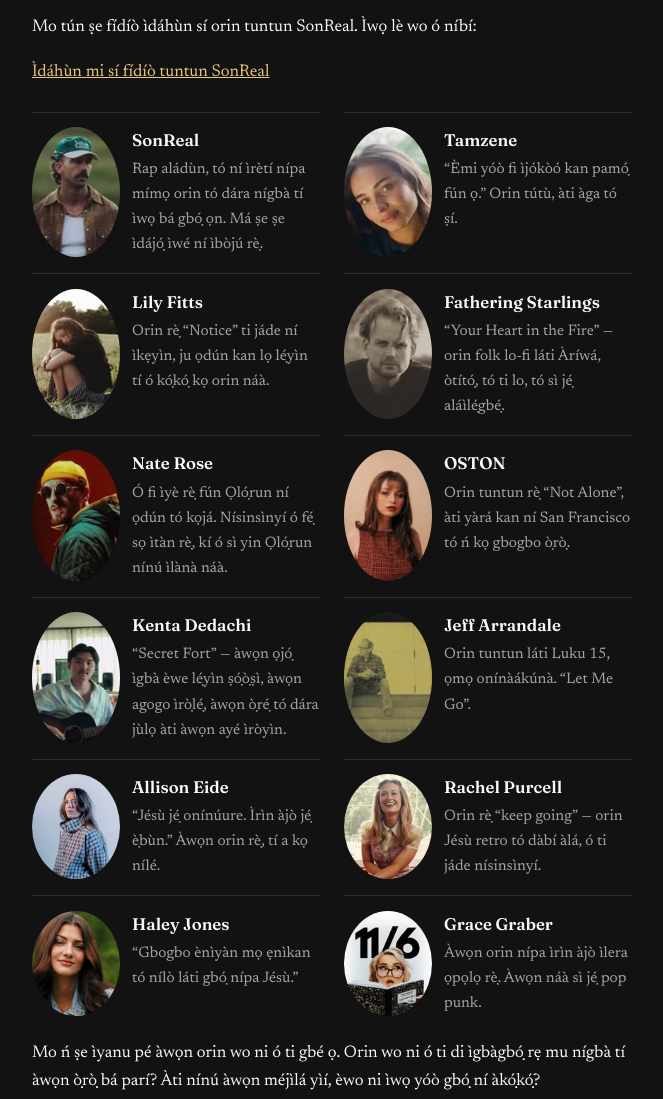
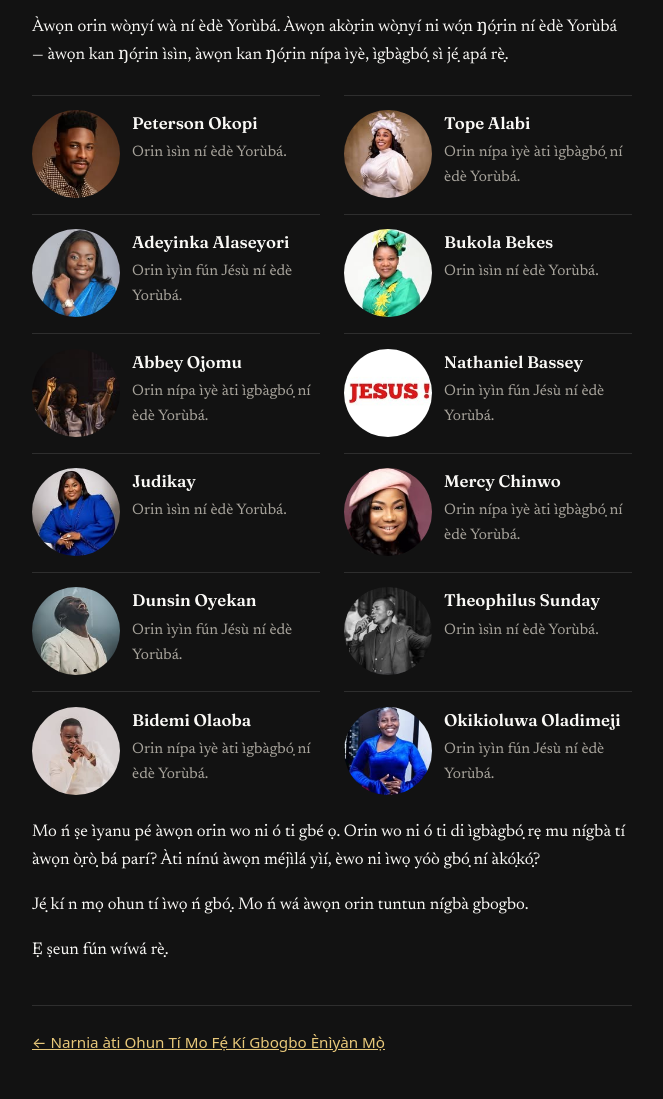
Before and after one commit to streamjonathan/jonathanmccallum-yo, an Eleventy site: page content/posts/2026-11-23-music-and-faith.md in a window 1280 px wide. Shown: the part 540-1639 px from the top of the page, without its empty margins (308-971 px from the left). Built offline with nearby package versions, Linux system fonts and the light colour scheme; Eleventy itself is replaced by a stand-in of ours; files that its build step writes are made by us from their sources.

Commit message:
Music and Faith: feature musicians who sing in this language (yo)

```diff
--- a/content/posts/2026-11-23-music-and-faith.md
+++ b/content/posts/2026-11-23-music-and-faith.md
@@ -3,7 +3,7 @@ title: "Orin àti Ìgbàgbọ́"
 date: 2026-11-23
 slug: music-and-faith
 draft: false
-shareImage: /images/music-faith/sonreal.jpg
+shareImage: /images/music-faith/okopi_peterson.jpg
 ---
 
 Mo ń lo àkókò púpọ̀ láti gbọ́ àwọn akọrin lórí Instagram. Àwọn kan nínú wọn tí mo ti ń gbọ́ lẹ́yìn yìí ni wọ̀nyí.
@@ -14,70 +14,68 @@ Paulu ṣe nǹkan bí èyí ní Athens. Ó lo ẹ̀wì àti èdè wọn, bí w
 
 Wọn kì í kọrin ìsìn gbogbo. Ọ̀pọ̀lọpọ̀ nínú wọn ń kọrin nípa ìyè nìkan, ìgbàgbọ́ sì jẹ́ apá rẹ̀. Èyí ni ohun tí mo fẹ́ràn nípa wọn. Tẹ káàdì láti wo orin náà lórí Instagram.
 
-Mo tún ṣe fídíò ìdáhùn sí orin tuntun SonReal. Ìwọ lè wo ó níbí:
-
-[Ìdáhùn mi sí fídíò tuntun SonReal](https://www.youtube.com/shorts/wePjZMr6beE)
+Àwọn orin wọ̀nyí wà ní èdè Yorùbá. Àwọn akọ̀rin wọ̀nyí ni wọ́n ŋọ́rin ní èdè Yorùbá — àwọn kan ŋọ́rin ìsìn, àwọn kan ŋọ́rin nípa ìyè, ìgbàgbọ́ sì jẹ́ apá rẹ̀.
 
 <div class="ig-grid">
-<a class="ig-card" href="https://www.instagram.com/reel/DgBgmKwB84s/" target="_blank" rel="noopener">
-<img class="ig-card__img" src="/images/music-faith/sonreal.jpg" alt="SonReal" loading="lazy" width="150" height="150">
-<span class="ig-card__text"><span class="ig-card__name">SonReal</span>
-<span class="ig-card__note">Rap aládùn, tó ní ìrètí nípa mímọ orin tó dára nígbà tí ìwọ bá gbọ́ ọn. Má ṣe ṣe ìdájọ́ ìwé ní ìbòjú rẹ̀.</span></span>
+<a class="ig-card" href="https://www.instagram.com/reel/DJYl8zBCPu2/" target="_blank" rel="noopener">
+<img class="ig-card__img" src="/images/music-faith/okopi_peterson.jpg" alt="Peterson Okopi" loading="lazy" width="150" height="150">
+<span class="ig-card__text"><span class="ig-card__name">Peterson Okopi</span>
+<span class="ig-card__note">Orin ìsìn ní èdè Yorùbá.</span></span>
 </a>
-<a class="ig-card" href="https://www.instagram.com/reel/DgDnpYFAUjr/" target="_blank" rel="noopener">
-<img class="ig-card__img" src="/images/music-faith/tamzene.jpg" alt="Tamzene" loading="lazy" width="150" height="150">
-<span class="ig-card__text"><span class="ig-card__name">Tamzene</span>
-<span class="ig-card__note">“Èmi yóò fi ìjókòó kan pamọ́ fún ọ.” Orin tútù, àti àga tó ṣí.</span></span>
+<a class="ig-card" href="https://www.instagram.com/reel/DgCrbc5usqj/" target="_blank" rel="noopener">
+<img class="ig-card__img" src="/images/music-faith/tope_alabi_.jpg" alt="Tope Alabi" loading="lazy" width="150" height="150">
+<span class="ig-card__text"><span class="ig-card__name">Tope Alabi</span>
+<span class="ig-card__note">Orin nípa ìyè àti ìgbàgbọ́ ní èdè Yorùbá.</span></span>
 </a>
-<a class="ig-card" href="https://www.instagram.com/reel/Df5X6L3K-3W/" target="_blank" rel="noopener">
-<img class="ig-card__img" src="/images/music-faith/lilyfittsmusic.jpg" alt="Lily Fitts" loading="lazy" width="150" height="150">
-<span class="ig-card__text"><span class="ig-card__name">Lily Fitts</span>
-<span class="ig-card__note">Orin rẹ̀ “Notice” ti jáde ní ìkẹyìn, ju ọdún kan lọ lẹ́yìn tí ó kọ́kọ́ kọ orin náà.</span></span>
+<a class="ig-card" href="https://www.instagram.com/reel/DgF9-rkx_iA/" target="_blank" rel="noopener">
+<img class="ig-card__img" src="/images/music-faith/adeyinkaalaseyori.jpg" alt="Adeyinka Alaseyori" loading="lazy" width="150" height="150">
+<span class="ig-card__text"><span class="ig-card__name">Adeyinka Alaseyori</span>
+<span class="ig-card__note">Orin ìyìn fún Jésù ní èdè Yorùbá.</span></span>
 </a>
-<a class="ig-card" href="https://www.instagram.com/reel/DgE-ybeI6ko/" target="_blank" rel="noopener">
-<img class="ig-card__img" src="/images/music-faith/fatheringstarlings.jpg" alt="Fathering Starlings" loading="lazy" width="150" height="150">
-<span class="ig-card__text"><span class="ig-card__name">Fathering Starlings</span>
-<span class="ig-card__note">“Your Heart in the Fire” — orin folk lo-fi láti Àríwá, òtítọ́, tó ti lo, tó sì jẹ́ aláìlẹ́gbẹ́.</span></span>
+<a class="ig-card" href="https://www.instagram.com/reel/DgHJ6cXuDZK/" target="_blank" rel="noopener">
+<img class="ig-card__img" src="/images/music-faith/bekesbukola.jpg" alt="Bukola Bekes" loading="lazy" width="150" height="150">
+<span class="ig-card__text"><span class="ig-card__name">Bukola Bekes</span>
+<span class="ig-card__note">Orin ìsìn ní èdè Yorùbá.</span></span>
 </a>
-<a class="ig-card" href="https://www.instagram.com/reel/DfkSMZhpium/" target="_blank" rel="noopener">
-<img class="ig-card__img" src="/images/music-faith/naterosemusic.jpg" alt="Nate Rose" loading="lazy" width="150" height="150">
-<span class="ig-card__text"><span class="ig-card__name">Nate Rose</span>
-<span class="ig-card__note">Ó fi ìyè rẹ̀ fún Ọlọ́run ní ọdún tó kọjá. Nísinsìnyí ó fẹ́ sọ ìtàn rẹ̀, kí ó sì yin Ọlọ́run nínú ìlànà náà.</span></span>
+<a class="ig-card" href="https://www.instagram.com/reel/DfxmdO1Ontt/" target="_blank" rel="noopener">
+<img class="ig-card__img" src="/images/music-faith/abbey_ojomu.jpg" alt="Abbey Ojomu" loading="lazy" width="150" height="150">
+<span class="ig-card__text"><span class="ig-card__name">Abbey Ojomu</span>
+<span class="ig-card__note">Orin nípa ìyè àti ìgbàgbọ́ ní èdè Yorùbá.</span></span>
 </a>
-<a class="ig-card" href="https://www.instagram.com/p/DgBMyeNkkyO/" target="_blank" rel="noopener">
-<img class="ig-card__img" src="/images/music-faith/ostonmusic.jpg" alt="OSTON" loading="lazy" width="150" height="150">
-<span class="ig-card__text"><span class="ig-card__name">OSTON</span>
-<span class="ig-card__note">Orin tuntun rẹ̀ “Not Alone”, àti yàrá kan ní San Francisco tó ń kọ gbogbo ọ̀rọ̀.</span></span>
+<a class="ig-card" href="https://www.instagram.com/reel/DgEg2y_C8-P/" target="_blank" rel="noopener">
+<img class="ig-card__img" src="/images/music-faith/nathanielblow.jpg" alt="Nathaniel Bassey" loading="lazy" width="150" height="150">
+<span class="ig-card__text"><span class="ig-card__name">Nathaniel Bassey</span>
+<span class="ig-card__note">Orin ìyìn fún Jésù ní èdè Yorùbá.</span></span>
 </a>
-<a class="ig-card" href="https://www.instagram.com/reel/Df1qtokoyBh/" target="_blank" rel="noopener">
-<img class="ig-card__img" src="/images/music-faith/kenta_dedachi.jpg" alt="Kenta Dedachi" loading="lazy" width="150" height="150">
-<span class="ig-card__text"><span class="ig-card__name">Kenta Dedachi</span>
-<span class="ig-card__note">“Secret Fort” — àwọn ọjọ́ ìgbà èwe lẹ́yìn ṣọ́ọ̀ṣì, àwọn agogo ìrọ̀lẹ́, àwọn ọ̀rẹ́ tó dára jùlọ àti àwọn ayé ìròyìn.</span></span>
+<a class="ig-card" href="https://www.instagram.com/reel/DgF3kVpoiJS/" target="_blank" rel="noopener">
+<img class="ig-card__img" src="/images/music-faith/officialjudikay.jpg" alt="Judikay" loading="lazy" width="150" height="150">
+<span class="ig-card__text"><span class="ig-card__name">Judikay</span>
+<span class="ig-card__note">Orin ìsìn ní èdè Yorùbá.</span></span>
 </a>
-<a class="ig-card" href="https://www.instagram.com/reel/DfCRnSiPXa5/" target="_blank" rel="noopener">
-<img class="ig-card__img" src="/images/music-faith/jeffarrandale.jpg" alt="Jeff Arrandale" loading="lazy" width="150" height="150">
-<span class="ig-card__text"><span class="ig-card__name">Jeff Arrandale</span>
-<span class="ig-card__note">Orin tuntun láti Luku 15, ọmọ onínàákúnà. “Let Me Go”.</span></span>
+<a class="ig-card" href="https://www.instagram.com/reel/DgCXlLOPx_x/" target="_blank" rel="noopener">
+<img class="ig-card__img" src="/images/music-faith/mercychinwo.jpg" alt="Mercy Chinwo" loading="lazy" width="150" height="150">
+<span class="ig-card__text"><span class="ig-card__name">Mercy Chinwo</span>
+<span class="ig-card__note">Orin nípa ìyè àti ìgbàgbọ́ ní èdè Yorùbá.</span></span>
 </a>
-<a class="ig-card" href="https://www.instagram.com/reel/Df71X0lzZsN/" target="_blank" rel="noopener">
-<img class="ig-card__img" src="/images/music-faith/allison_eide.jpg" alt="Allison Eide" loading="lazy" width="150" height="150">
-<span class="ig-card__text"><span class="ig-card__name">Allison Eide</span>
-<span class="ig-card__note">“Jésù jẹ́ onínúure. Ìrìn àjò jẹ́ ẹ̀bùn.” Àwọn orin rẹ̀, tí a kọ nílé.</span></span>
+<a class="ig-card" href="https://www.instagram.com/reel/DgFnG7aNEvj/" target="_blank" rel="noopener">
+<img class="ig-card__img" src="/images/music-faith/dunsinoyekan.jpg" alt="Dunsin Oyekan" loading="lazy" width="150" height="150">
+<span class="ig-card__text"><span class="ig-card__name">Dunsin Oyekan</span>
+<span class="ig-card__note">Orin ìyìn fún Jésù ní èdè Yorùbá.</span></span>
 </a>
-<a class="ig-card" href="https://www.instagram.com/reel/DgD31mXBDcn/" target="_blank" rel="noopener">
-<img class="ig-card__img" src="/images/music-faith/rachelpurcellmusic.jpg" alt="Rachel Purcell" loading="lazy" width="150" height="150">
-<span class="ig-card__text"><span class="ig-card__name">Rachel Purcell</span>
-<span class="ig-card__note">Orin rẹ̀ “keep going” — orin Jésù retro tó dàbí àlá, ó ti jáde nísinsìnyí.</span></span>
+<a class="ig-card" href="https://www.instagram.com/reel/DfrGZJ4CIqb/" target="_blank" rel="noopener">
+<img class="ig-card__img" src="/images/music-faith/theophilussunday.jpg" alt="Theophilus Sunday" loading="lazy" width="150" height="150">
+<span class="ig-card__text"><span class="ig-card__name">Theophilus Sunday</span>
+<span class="ig-card__note">Orin ìsìn ní èdè Yorùbá.</span></span>
 </a>
-<a class="ig-card" href="https://www.instagram.com/reel/Df9vziqCJtC/" target="_blank" rel="noopener">
-<img class="ig-card__img" src="/images/music-faith/haleyjonesofficial.jpg" alt="Haley Jones" loading="lazy" width="150" height="150">
-<span class="ig-card__text"><span class="ig-card__name">Haley Jones</span>
-<span class="ig-card__note">“Gbogbo ènìyàn mọ ẹnìkan tó nílò láti gbọ́ nípa Jésù.”</span></span>
+<a class="ig-card" href="https://www.instagram.com/reel/DgF0UBEoK3G/" target="_blank" rel="noopener">
+<img class="ig-card__img" src="/images/music-faith/bidemiolaoba.jpg" alt="Bidemi Olaoba" loading="lazy" width="150" height="150">
+<span class="ig-card__text"><span class="ig-card__name">Bidemi Olaoba</span>
+<span class="ig-card__note">Orin nípa ìyè àti ìgbàgbọ́ ní èdè Yorùbá.</span></span>
 </a>
-<a class="ig-card" href="https://www.instagram.com/reel/DgAmATaizM0/" target="_blank" rel="noopener">
-<img class="ig-card__img" src="/images/music-faith/gracegrabermusic.jpg" alt="Grace Graber" loading="lazy" width="150" height="150">
-<span class="ig-card__text"><span class="ig-card__name">Grace Graber</span>
-<span class="ig-card__note">Àwọn orin nípa ìrìn àjò ìlera ọpọlọ rẹ̀. Àwọn náà sì jẹ́ pop punk.</span></span>
+<a class="ig-card" href="https://www.instagram.com/reel/Dftzq3eMLe6/" target="_blank" rel="noopener">
+<img class="ig-card__img" src="/images/music-faith/okikioluwalarami.jpg" alt="Okikioluwa Oladimeji" loading="lazy" width="150" height="150">
+<span class="ig-card__text"><span class="ig-card__name">Okikioluwa Oladimeji</span>
+<span class="ig-card__note">Orin ìyìn fún Jésù ní èdè Yorùbá.</span></span>
 </a>
 </div>
 
```
Also changed, not shown: content/images/music-faith/abbey_ojomu.jpg (added), content/images/music-faith/adeyinkaalaseyori.jpg (added), content/images/music-faith/bekesbukola.jpg (added), content/images/music-faith/bidemiolaoba.jpg (added), content/images/music-faith/dunsinoyekan.jpg (added), content/images/music-faith/mercychinwo.jpg (added), content/images/music-faith/nathanielblow.jpg (added), content/images/music-faith/officialjudikay.jpg (added), content/images/music-faith/okikioluwalarami.jpg (added), content/images/music-faith/okopi_peterson.jpg (added), content/images/music-faith/theophilussunday.jpg (added), content/images/music-faith/tope_alabi_.jpg (added).
